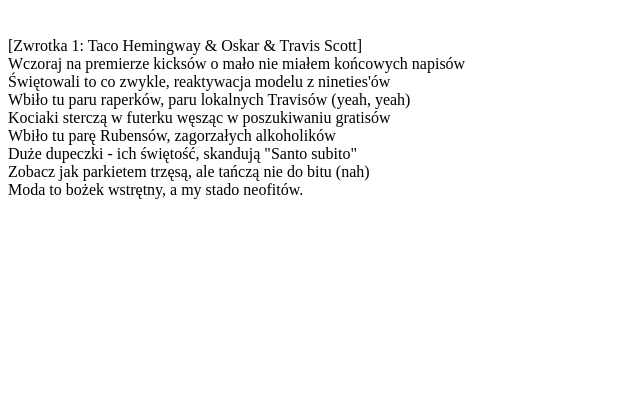
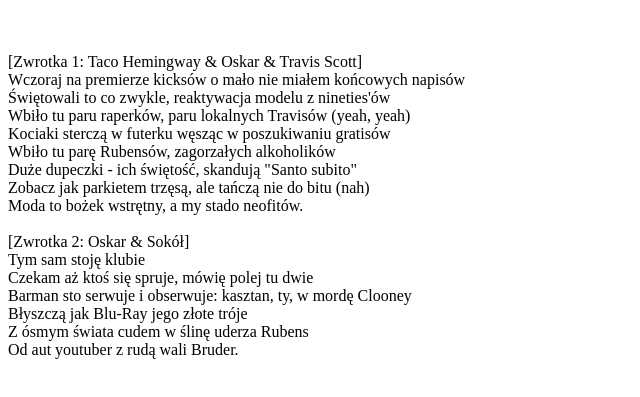
Before and after one commit to danielminschinski/learning-git-2, a plain HTML site: page index.html in a window 1280 px wide. Shown: the part 61-458 px from the top of the page, without its empty margins (0-640 px from the left). Drawn offline with Linux system fonts and the light colour scheme.

Commit message:
Update page content

```diff
--- a/index.html
+++ b/index.html
@@ -6,7 +6,7 @@
 	</head>
 	<body>
 		<h1>Sokół - Napad na Bankiet</h1><br>
-		[Zwrotka 1: Taco Hemingway & Oskar & Travis Scott]<br>
+		<p>[Zwrotka 1: Taco Hemingway & Oskar & Travis Scott]<br>
 		Wczoraj na premierze kicksów o mało nie miałem końcowych napisów<br>
 		Świętowali to co zwykle, reaktywacja modelu z nineties'ów<br>
 		Wbiło tu paru raperków, paru lokalnych Travisów (yeah, yeah)<br>
@@ -14,7 +14,13 @@
 		Wbiło tu parę Rubensów, zagorzałych alkoholików<br>
 		Duże dupeczki - ich świętość, skandują "Santo subito"<br>
 		Zobacz jak parkietem trzęsą, ale tańczą nie do bitu (nah)<br>
-		Moda to bożek wstrętny, a my stado neofitów.<br>
-
+		Moda to bożek wstrętny, a my stado neofitów.<br><br>
+		[Zwrotka 2: Oskar & Sokół]<br>
+		Tym sam stoję klubie<br>
+		Czekam aż ktoś się spruje, mówię polej tu dwie<br>
+		Barman sto serwuje i obserwuje: kasztan, ty, w mordę Clooney<br>
+		Błyszczą jak Blu-Ray jego złote tróje<br>
+		Z ósmym świata cudem w ślinę uderza Rubens<br>
+		Od aut youtuber z rudą wali Bruder.</p>
 	</body>
 </html>
```
